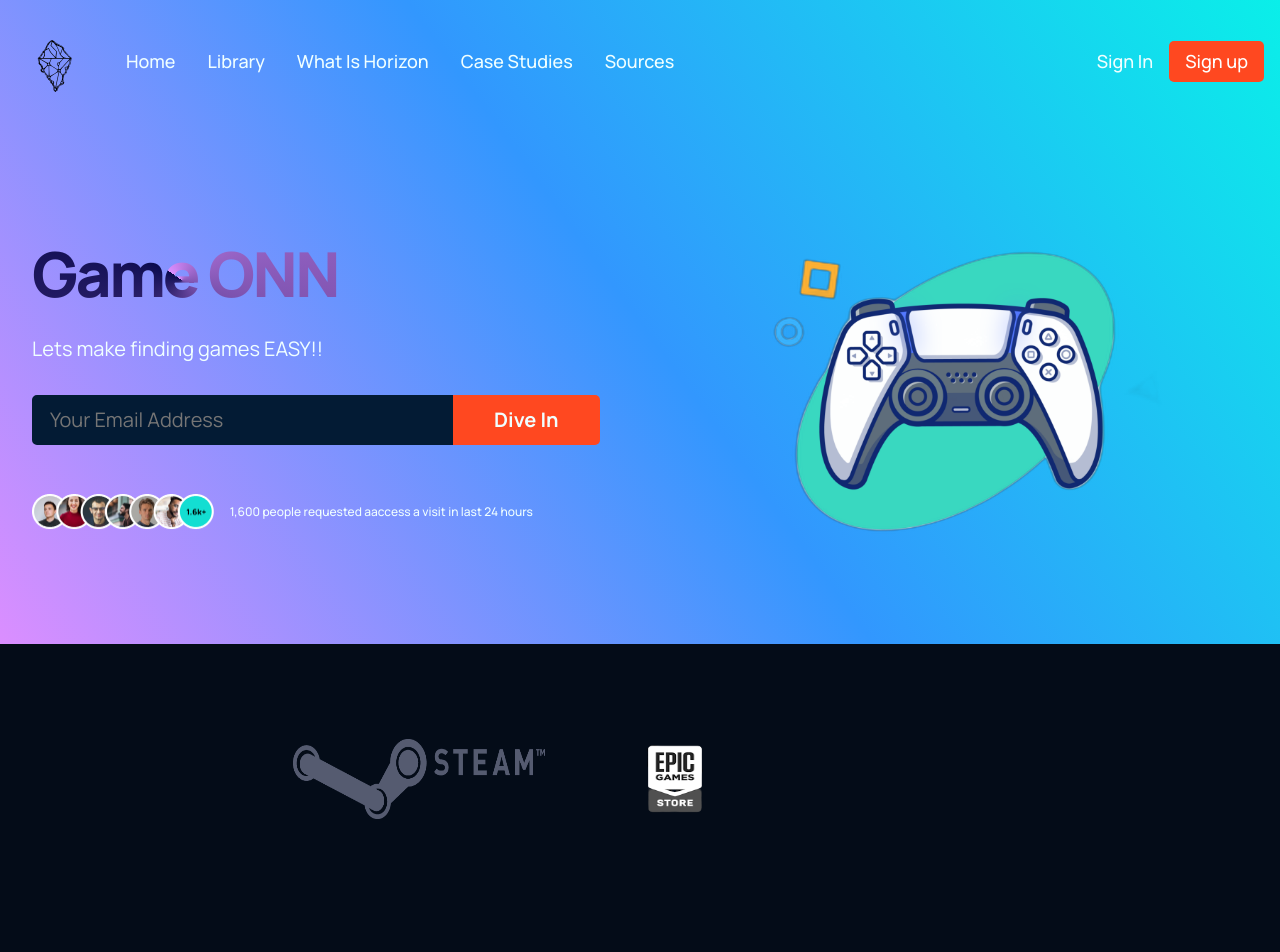
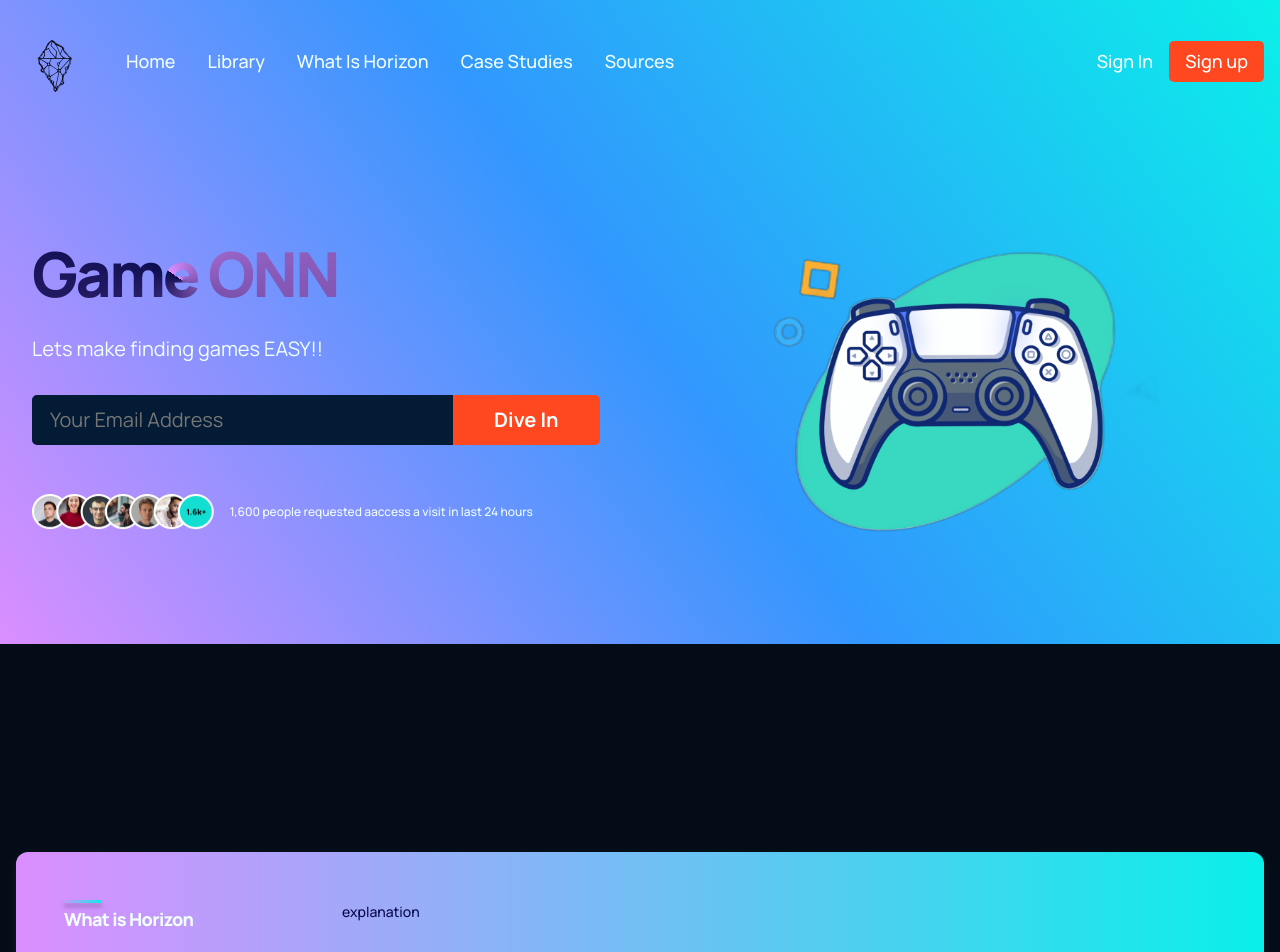
Before and after one commit to Sawapandeep/Horizon_Iceberg, a React (Create React App) app: page / in a window 1280 px wide. Shown: the top 952 px of the page. Built offline with nearby package versions, Linux system fonts and the light colour scheme.

Commit message:
removing brands

```diff
--- a/src/components/brand/Brand.jsx
+++ b/src/components/brand/Brand.jsx
@@ -7,10 +7,11 @@ import { epic, pubg ,steam} from './imports';
   return (
     <div className="Horizon__brand section__padding" id='brand'>
       <div>
-        <a href='https://store.steampowered.com/'
->       <img src={steam} alt="google" style={{width:'252px',height:'80px'}} /></a>
-<a href='https://store.epicgames.com/'
->       <img src={epic} alt="google" style={{width:'260px',height:'110px'}} /></a>
+        {/* <a href='https://store.steampowered.com/'>
+                 <img src={steam} alt="google" style={{width:'252px',height:'80px'}} /></a>
+
+<a href='https://store.epicgames.com/'>
+<img src={epic} alt="google" style={{width:'260px',height:'110px'}} /></a>  */}
         {/* <video muted class="vid" loop src={rocketleague} onMouseOver={"play()"} onMouseOut={"pause()"}/> */}
       </div>
       <div>
```
